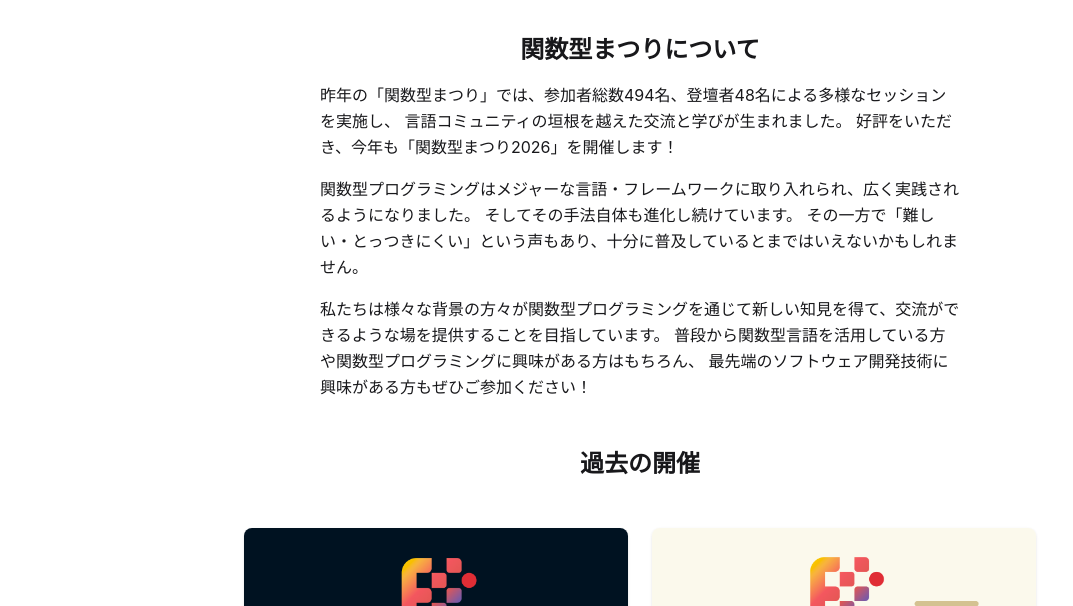
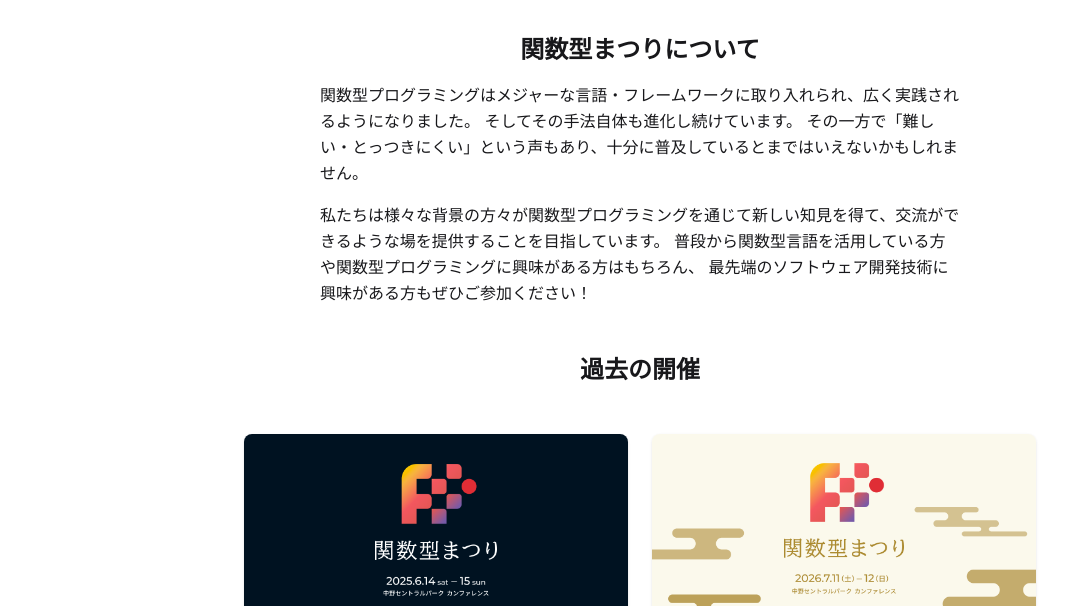
Before and after one commit to fp-matsuri/fp-matsuri.org, a website: page index.html in a window 1280 px wide. Shown: the part 194-800 px from the top of the page, without its empty margins (0-1073 px from the left). Drawn offline with Linux system fonts and the light colour scheme.

Commit message:
feat: 紹介セクションの第一段落を削除
参加者数や 2026 開催に触れる冒頭 paragraph を除去し、紹介を
「関数型まつりとは」寄りの二段落構成にした

```diff
--- a/index.html
+++ b/index.html
@@ -19,11 +19,6 @@
     <section class="mx-auto max-w-2xl px-4 pb-8">
       <h2 class="py-4 text-center text-2xl font-bold">関数型まつりについて</h2>
       <div class="space-y-4 leading-relaxed">
-        <p>
-          昨年の「関数型まつり」では、参加者総数494名、登壇者48名による多様なセッションを実施し、
-          言語コミュニティの垣根を越えた交流と学びが生まれました。
-          好評をいただき、今年も「関数型まつり2026」を開催します！
-        </p>
         <p>
           関数型プログラミングはメジャーな言語・フレームワークに取り入れられ、広く実践されるようになりました。
           そしてその手法自体も進化し続けています。
```
